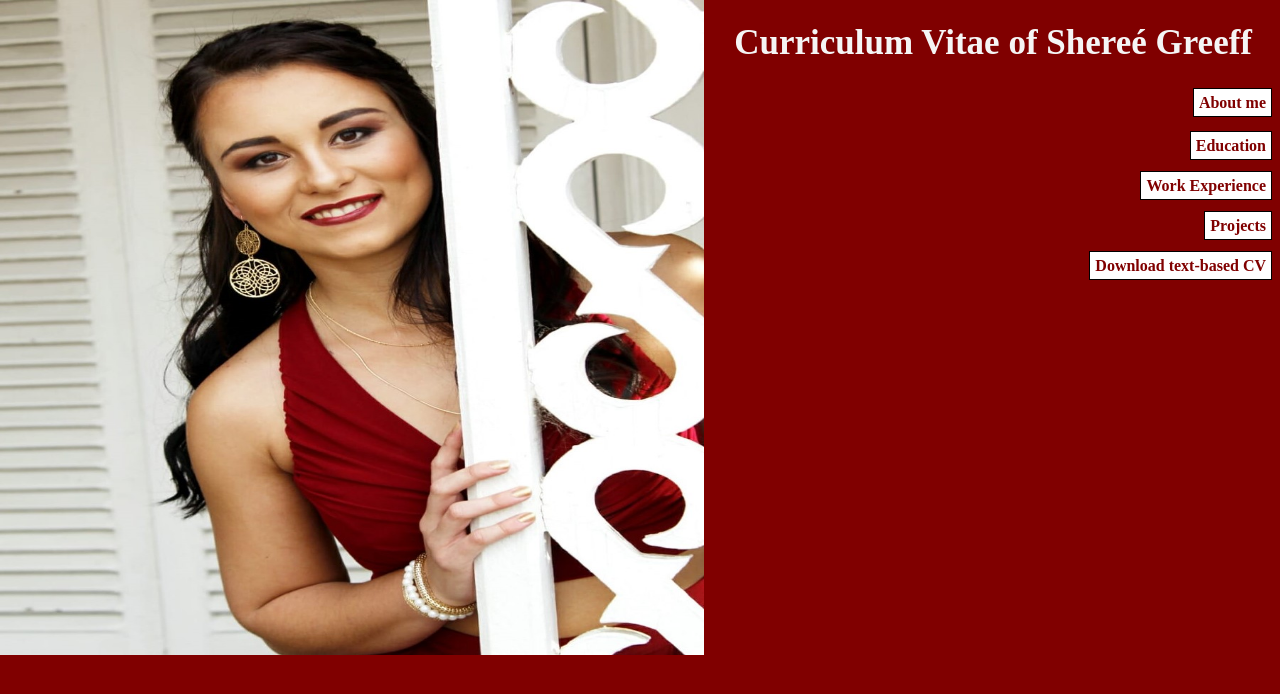
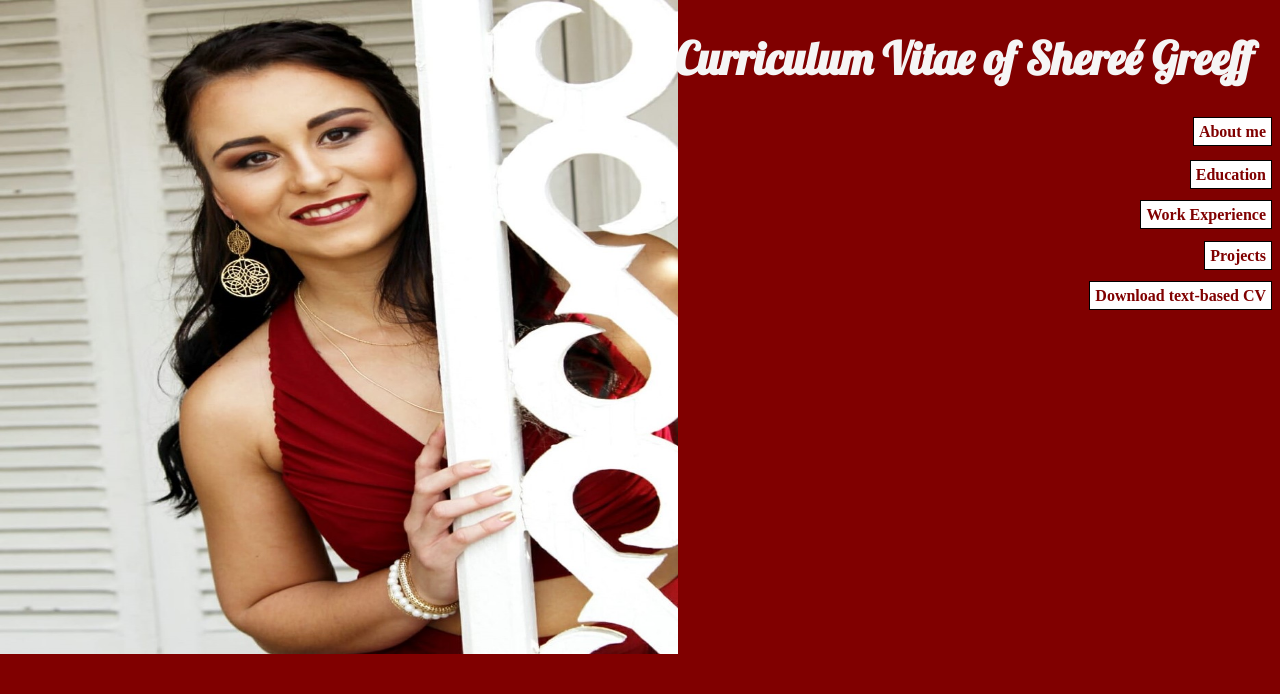
Before and after one commit to Sheree22/Curriculum-Vitae, a plain HTML site: page index.html in a window 1280 px wide. Drawn offline with Linux system fonts and the light colour scheme.

Commit message:
Second commit

```diff
--- a/styles.css
+++ b/styles.css
@@ -1,12 +1,14 @@
+@import url('https://fonts.googleapis.com/css2?family=Lobster&family=Monoton&display=swap');
 :root {
     background-image: url("copy.jpeg");
     background-color: maroon;
     background-repeat: no-repeat;
-    background-size: 55% 220%;
+    background-size: 53% 200%;
 
 }
 h1 {
-    font-size: 35px;
+    font-family: Lobster;
+    font-size: 45px;
     color: whitesmoke;
     text-align: right;
     padding-right: 20px;
```
